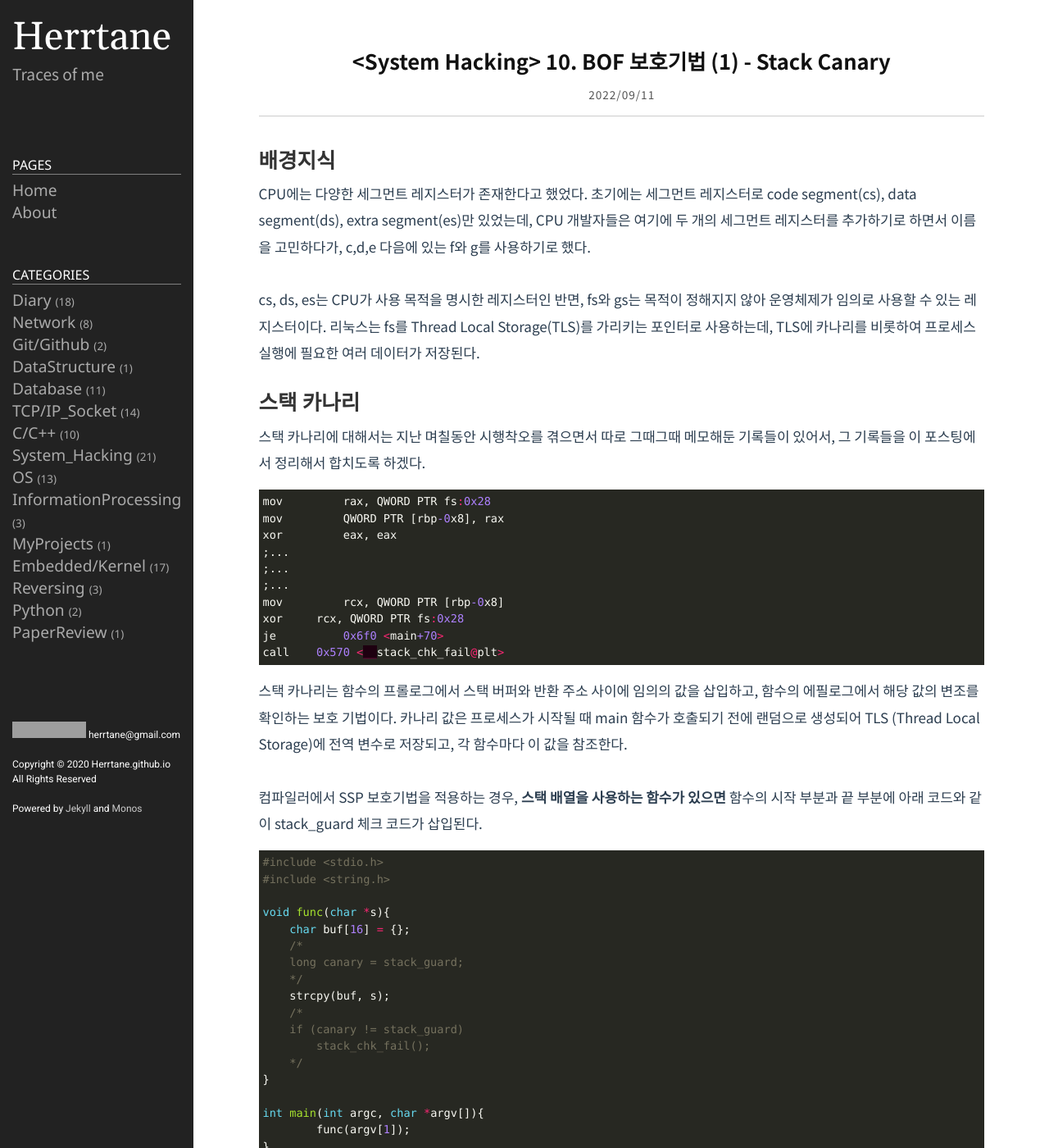
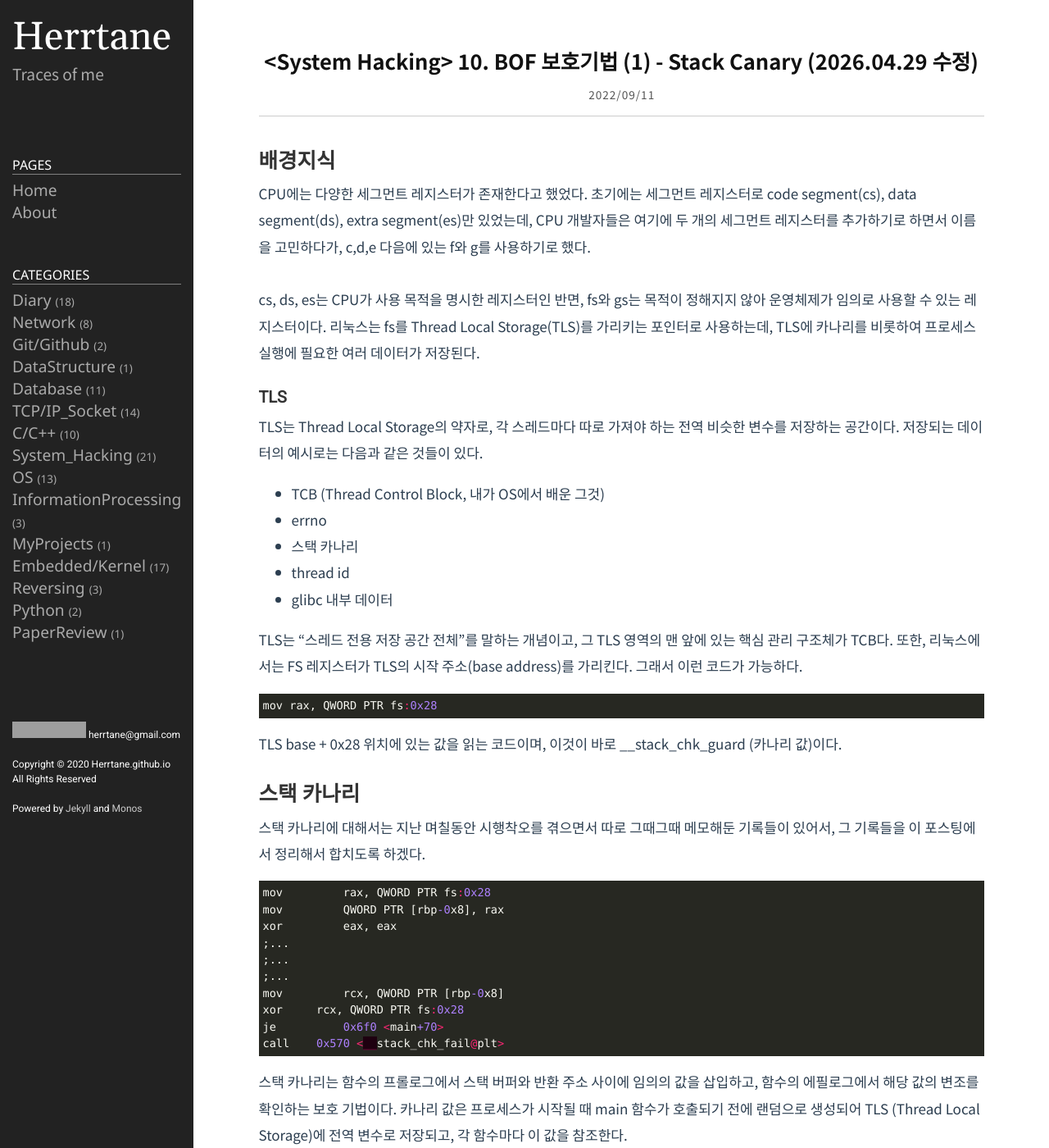
Before and after one commit to Herrtane/Herrtane.github.io, a Jekyll site: the page built from _posts/SystemHacking/2022-09-11-systemhacking-stackcanary.markdown, in a window 1280 px wide and 1400 px high. Shown: the whole window at 82% size. Built offline with Jekyll 4.4.1, drawn with Linux system fonts in a browser that asks for light colours; comment, search, counter and statistics services are not loaded; some of the changed text lies outside the part shown; grey boxes are pictures that could not be loaded.

Commit message:
Update 2022-09-11-systemhacking-stackcanary.markdown

````diff
--- a/_posts/SystemHacking/2022-09-11-systemhacking-stackcanary.markdown
+++ b/_posts/SystemHacking/2022-09-11-systemhacking-stackcanary.markdown
@@ -1,6 +1,6 @@
 ---
 layout: post
-title: <System Hacking> 10. BOF 보호기법 (1) - Stack Canary
+title: <System Hacking> 10. BOF 보호기법 (1) - Stack Canary (2026.04.29 수정)
 date: 2022-09-11 19:30:23 +0900
 category: System_Hacking
 comments: true
@@ -13,6 +13,25 @@ CPU에는 다양한 세그먼트 레지스터가 존재한다고 했었다. 초
 <br/>
 
 cs, ds, es는 CPU가 사용 목적을 명시한 레지스터인 반면, fs와 gs는 목적이 정해지지 않아 운영체제가 임의로 사용할 수 있는 레지스터이다. 리눅스는 fs를 Thread Local Storage(TLS)를 가리키는 포인터로 사용하는데, TLS에 카나리를 비롯하여 프로세스 실행에 필요한 여러 데이터가 저장된다.
+
+### TLS
+
+TLS는 Thread Local Storage의 약자로, 각 스레드마다 따로 가져야 하는 전역 비슷한 변수를 저장하는 공간이다. 저장되는 데이터의 예시로는 다음과 같은 것들이 있다.
+
+- TCB (Thread Control Block, 내가 OS에서 배운 그것)
+- errno
+- 스택 카나리
+- thread id
+- glibc 내부 데이터
+
+TLS는 “스레드 전용 저장 공간 전체”를 말하는 개념이고, 그 TLS 영역의 맨 앞에 있는 핵심 관리 구조체가 TCB다.
+또한, 리눅스에서는 FS 레지스터가 TLS의 시작 주소(base address)를 가리킨다. 그래서 이런 코드가 가능하다.
+
+```s
+mov rax, QWORD PTR fs:0x28
+```
+
+TLS base + 0x28 위치에 있는 값을 읽는 코드이며, 이것이 바로 __stack_chk_guard (카나리 값)이다.
 
 ## 스택 카나리
 
@@ -64,7 +83,7 @@ fs 세그먼트 레지스터의 값을 rax에 저장하여 이를 다시 rbp의
 
 <br/>
 
-정확히는, 64bit기준으로 canary값의 랜덤 생성 부분은 7바이트이고, 리눅스에서는 첫 바이트가 널 바이트인, **"\x00 + 7바이트의 임의의 값"**으로 구성된다. 그 이유가 궁금해서 찾아보니, gets(), strcpy()등의 string 관련 함수들이 널바이트를 만나면 종료되는 특성을 이용해서, 공격자가 canary를 오버라이트 하는 것을 방지하기 위함이라고 하더라.
+정확히는, 64bit기준으로 canary값의 랜덤 생성 부분은 7바이트이고, 리눅스에서는 첫 바이트가 널 바이트인, **"\x00 + 7바이트의 임의의 값"**으로 구성된다. 그 이유가 궁금해서 찾아보니, gets(), strcpy()등의 string 관련 함수들이 널바이트를 만나면 종료되는 특성을 이용해서, 공격자가 canary를 알기위해 손쉽게 leak 하는 것을 어느정도 방지하기 위함이라고 하더라.
 
 <br/>
 
````
